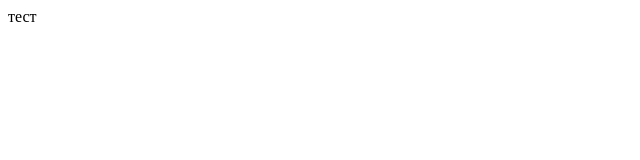
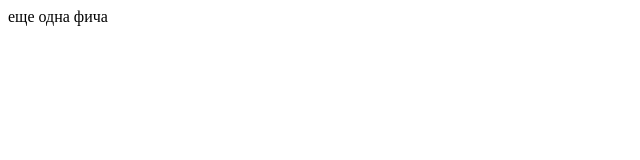
Before and after one commit to amsv/testgit, a plain HTML site: page index.html in a window 1280 px wide. Shown: the full height of the page, 0-640 px from the left. Drawn offline with Linux system fonts and the light colour scheme.

Commit message:
+фича

```diff
--- a/index.html
+++ b/index.html
@@ -11,6 +11,6 @@
     <!-- тест2 -->
     <!-- течт3 -->
 
-    тест
+    еще одна фича
 </body>
 </html>
```
